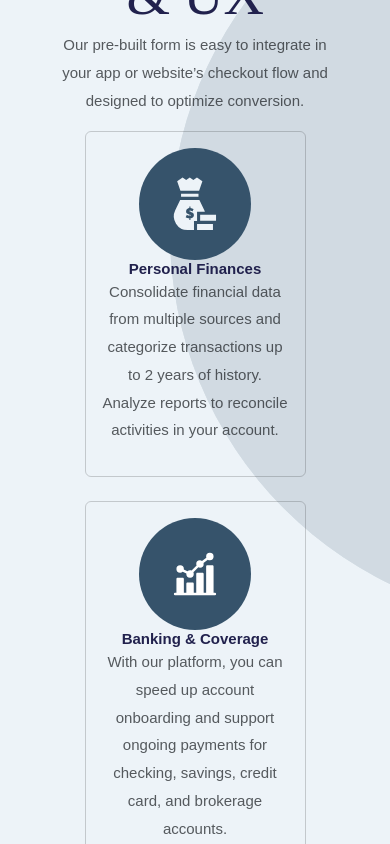
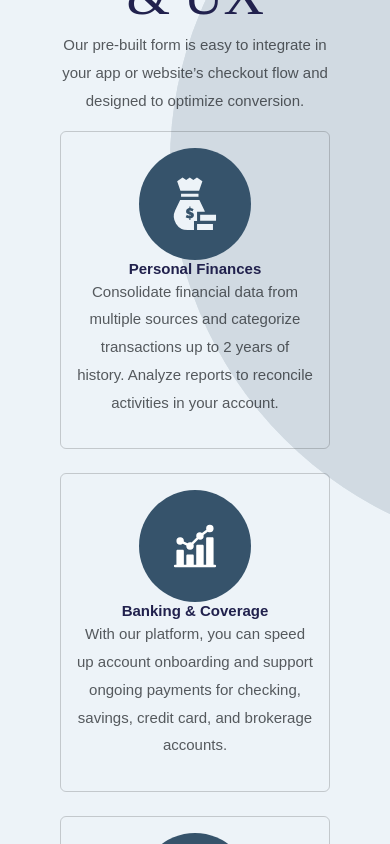
Before and after one commit to abdalsimam1-sketch/pay-api-multipage-website, a React (Vite) app: page / in a window 390 px wide. Shown: the part 2800-3644 px from the top of the page. Built offline with nearby package versions, Linux system fonts and the light colour scheme.

Commit message:
fix: card width increase

```diff
--- a/src/pages/Home.jsx
+++ b/src/pages/Home.jsx
@@ -87,7 +87,7 @@ export const Home = () => {
 
           <section className="feature-cards row g-4 text-center">
             {features.map((item, index) => (
-              <div className="col-10 mx-auto col-md-4" key={index}>
+              <div className="col-12 mx-auto col-md-4" key={index}>
                 <div className="card p-3 h-100" style={{ background: "none" }}>
                   <img
                     src={item.image}
```
